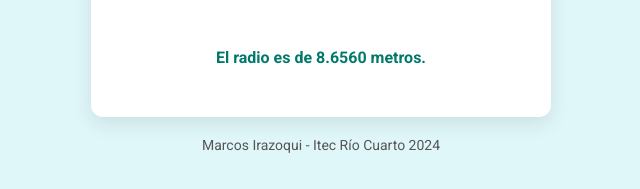
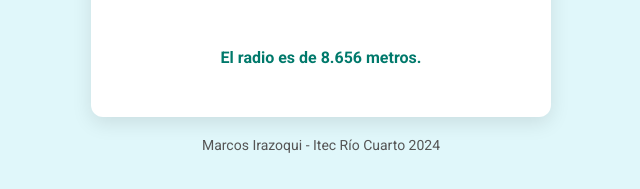
Before and after one commit to marcosIrazoquiITEC/fresnel, a plain HTML site: page index.html in a window 1280 px wide. Both pictures are taken after typing "5", "5" into the empty fields and a click on the button "Calcular". Shown: the part 481-670 px from the top of the page, 319-959 px from the left. Drawn offline with Linux system fonts and the light colour scheme.

Commit message:
truncated

```diff
--- a/index.html
+++ b/index.html
@@ -140,7 +140,7 @@
       let frecuencia = document.getElementById('frecuencia').value;
       let resultElement = document.getElementById('resultado');
       let resultContainer = document.getElementById('resultContainer');
-      let resultado = (8.656 * Math.sqrt(distancia / frecuencia)).toFixed(4);
+      let resultado = Math.floor(8.656 * Math.sqrt(distancia / frecuencia) * 10000) / 10000;
       resultElement.innerHTML = `El radio es de ${resultado} metros.`;
       resultContainer.classList.add('visible');
     }
```
